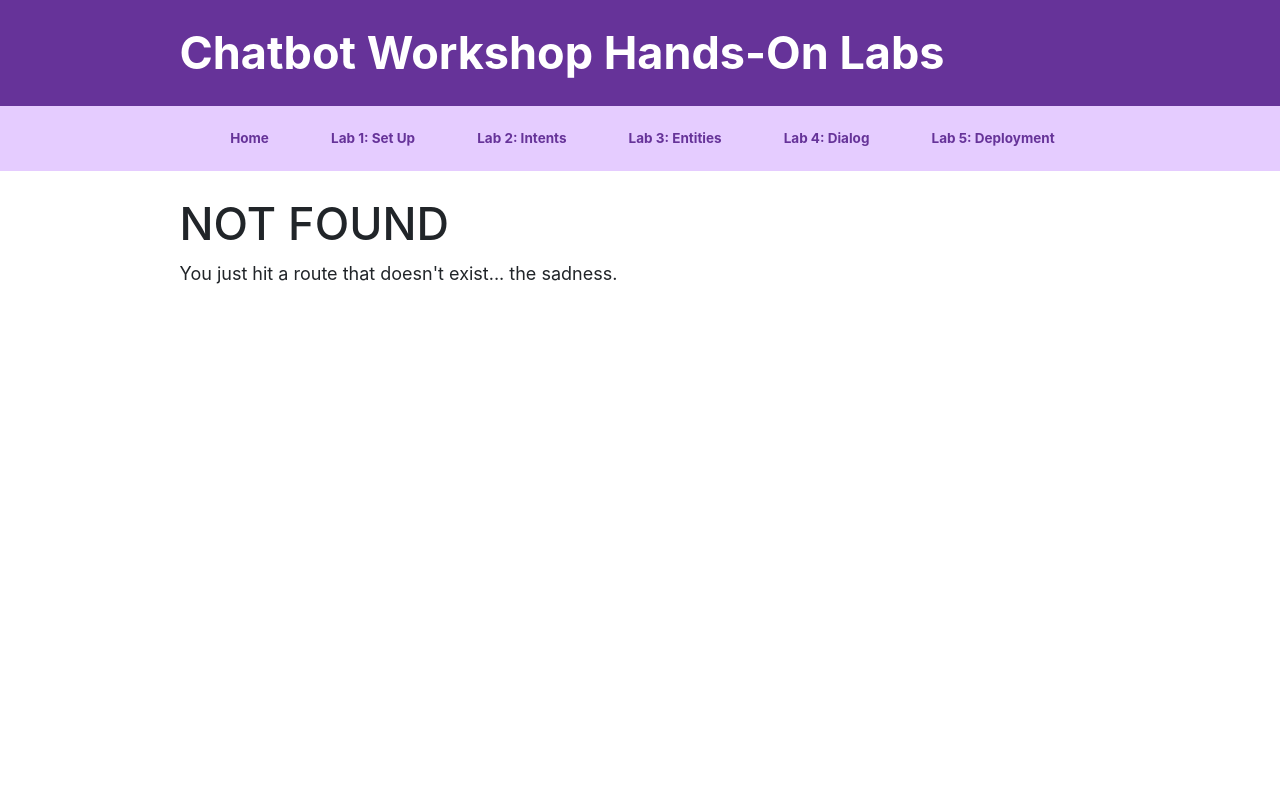
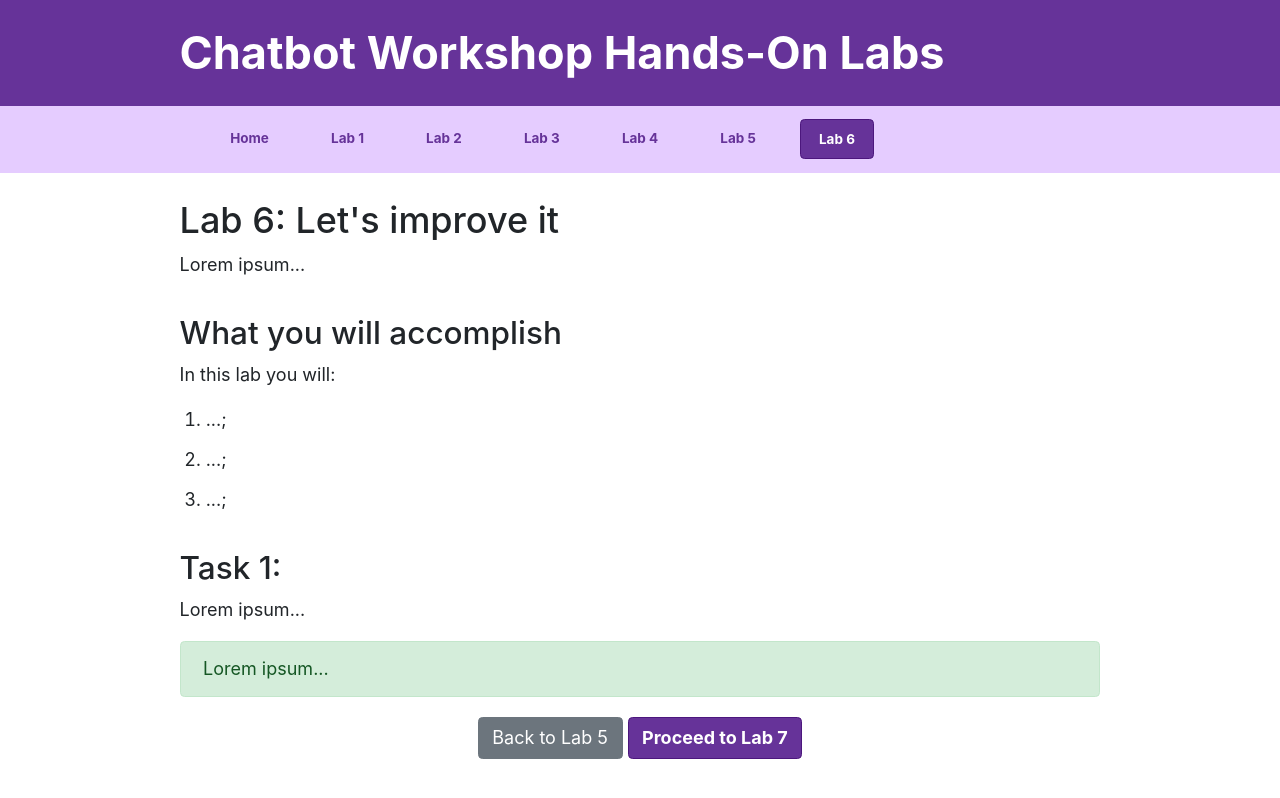
Before and after one commit to Thezone1975/chatbot-workshop, a Gatsby site: page /lab-6 in a window 1280 px wide. Before the commit this address had no page. Built offline with nearby package versions, Linux system fonts and the light colour scheme; Gatsby itself is replaced by a stand-in of ours.

Commit message:
Add sixth lab

```diff
--- a/src/components/navigation.js
+++ b/src/components/navigation.js
@@ -23,19 +23,22 @@ const Navigation = () => (
           </NavigationLink>
         </NavItem>
         <NavItem>
-          <NavigationLink to="/lab-1">Lab 1: Set Up</NavigationLink>
+          <NavigationLink to="/lab-1">Lab 1</NavigationLink>
         </NavItem>
         <NavItem>
-          <NavigationLink to="/lab-2">Lab 2: Intents</NavigationLink>
+          <NavigationLink to="/lab-2">Lab 2</NavigationLink>
         </NavItem>
         <NavItem>
-          <NavigationLink to="/lab-3">Lab 3: Entities</NavigationLink>
+          <NavigationLink to="/lab-3">Lab 3</NavigationLink>
         </NavItem>
         <NavItem>
-          <NavigationLink to="/lab-4">Lab 4: Dialog</NavigationLink>
+          <NavigationLink to="/lab-4">Lab 4</NavigationLink>
         </NavItem>
         <NavItem>
-          <NavigationLink to="/lab-5">Lab 5: Deployment</NavigationLink>
+          <NavigationLink to="/lab-5">Lab 5</NavigationLink>
+        </NavItem>
+        <NavItem>
+          <NavigationLink to="/lab-6">Lab 6</NavigationLink>
         </NavItem>
       </Nav>
     </div>
--- /dev/null
+++ b/src/pages/lab-6.js
@@ -0,0 +1,35 @@
+import React from 'react'
+import { Link } from 'gatsby'
+import { Alert } from 'reactstrap'
+
+import Layout from '../components/layout'
+
+const Lab6 = () => (
+  <Layout>
+    <h2>Lab 6: Let's improve it</h2>
+    <p>Lorem ipsum...</p>
+
+    <h3>What you will accomplish</h3>
+
+    <p>In this lab you will:</p>
+    <ol>
+      <li>...;</li>
+      <li>...;</li>
+      <li>...;</li>
+    </ol>
+
+    <h3>Task 1: </h3>
+    <p>Lorem ipsum...</p>
+    <Alert color="success">Lorem ipsum...</Alert>
+    <p style={{ textAlign: 'center', margin: '20px' }}>
+      <Link className="btn btn-secondary" to="/lab-5">
+        Back to Lab 5
+      </Link>{' '}
+      <Link className="btn btn-primary" to="/lab-7">
+        Proceed to Lab 7
+      </Link>
+    </p>
+  </Layout>
+)
+
+export default Lab6
```
